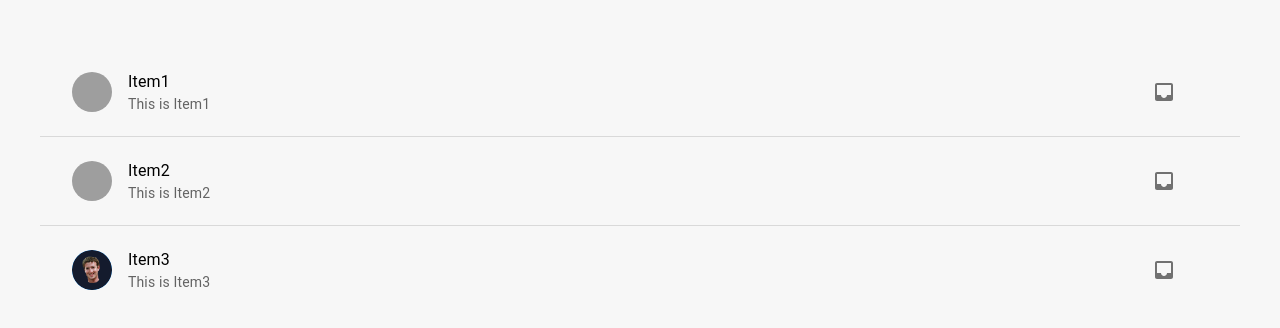
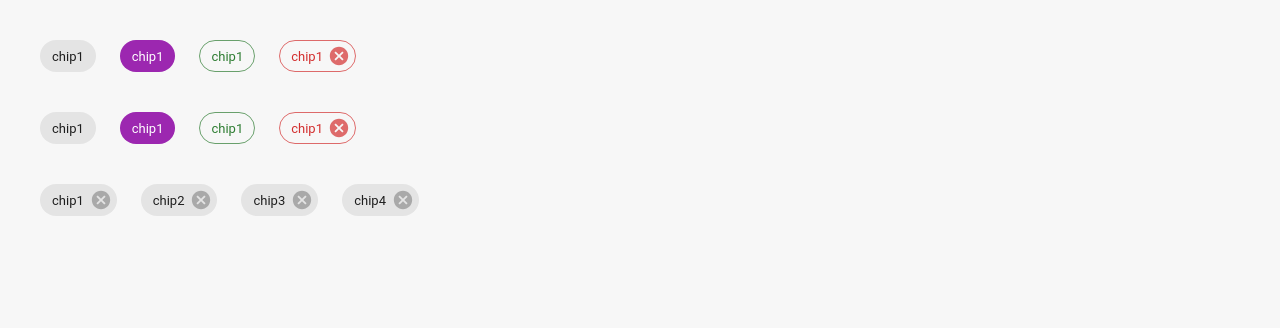
Before and after one commit to sara-farokhi/mui, a React (Create React App) app: page / in a window 1280 px wide. Shown: the top 328 px of the page. Built offline with nearby package versions, Linux system fonts and the light colour scheme; grey boxes are pictures that could not be loaded.

Commit message:
MUI Chips

```diff
--- a/src/App.tsx
+++ b/src/App.tsx
@@ -23,7 +23,10 @@ import './App.css';
 // import MuiBottomNavigation from "./components/MuiBottomNavigation"
 // import MuiAvatar from "./components/MuiAvatar"
 // import MuiBadge from "./components/MuiBadge"
-import MuiList from "./components/MuiList"
+// import MuiList from "./components/MuiList"
+import MuiChips from "./components/MuiChips"
+
+
 
 
 
@@ -47,7 +50,10 @@ function App() {
       {/* {<MuiBottomNavigation />} */}
       {/* {<MuiAvatar />} */}
       {/* {<MuiBadge />} */}
-      {<MuiList />}
+      {/* {<MuiList />} */}
+      {<MuiChips />}
+
+
     </div>
   );
 }
--- /dev/null
+++ b/src/components/MuiChips.tsx
@@ -0,0 +1,33 @@
+import { Stack, Chip, Avatar } from '@mui/material'
+import { useState } from 'react'
+const MuiChips = () => {
+
+    const [chips, setChips] = useState<string[]>(["chip1", "chip2", "chip3", "chip4"])
+    const handleClose = () => {
+        alert("close is clicked")
+    }
+    const deleteChip = (chiptoDelete: string) => {
+        setChips(chips.filter(chip => chip !== chiptoDelete))    }
+    return (
+        <>
+            <Stack direction="row" spacing={3} m={5}>
+                < Chip label="chip1" />
+                < Chip label="chip1" color="secondary" />
+                < Chip label="chip1" variant='outlined' color="success" />
+                < Chip label="chip1" variant='outlined' color="error" onDelete={handleClose} />
+            </Stack >
+            <Stack direction="row" spacing={3} m={5}>
+                < Chip label="chip1" />
+                < Chip label="chip1" color="secondary" />
+                < Chip label="chip1" variant='outlined' color="success" />
+                < Chip label="chip1" variant='outlined' color="error" onDelete={handleClose} />
+            </Stack >
+            <Stack direction="row" spacing={3} m={5}>
+                {chips.map(chip => <Chip key={chip} label={chip} onDelete={()=>deleteChip(chip)} />)}
+            </Stack >
+
+        </>
+    )
+}
+
+export default MuiChips
```
